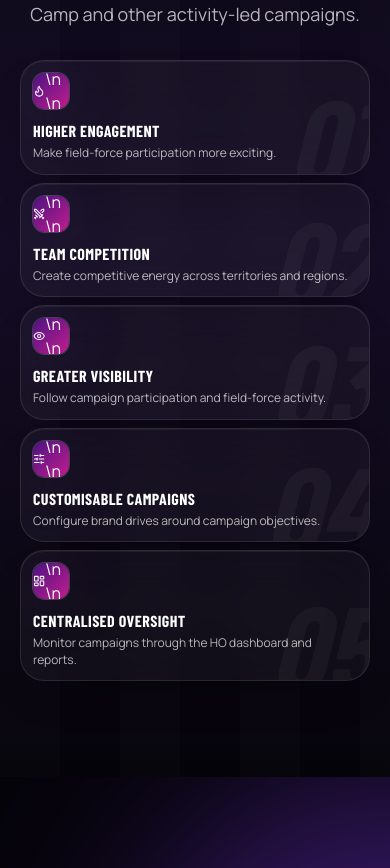
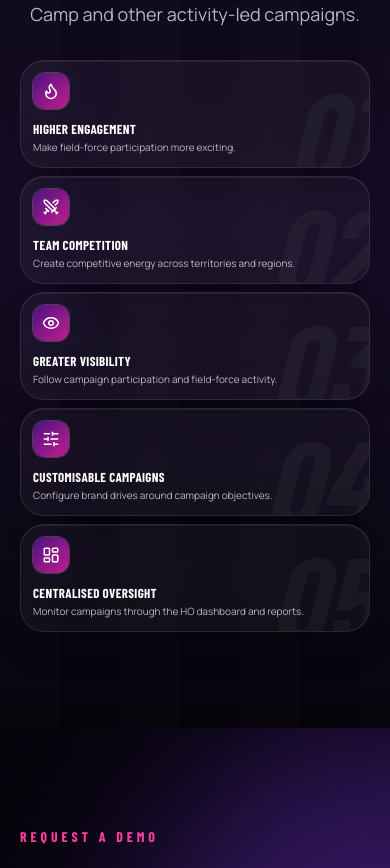
Before and after one commit to Rohan9833/Soccer_rxpl, a React (Vite) app in the folder frontend/: page / in a window 390 px wide. Shown: the part 4485-5353 px from the top of the page. Built offline with nearby package versions, Linux system fonts and the light colour scheme; no server answers; a web font is replaced by a local one.

Commit message:
Remove literal newline text and tighten mobile benefit text

```diff
--- a/frontend/src/components/Benefits.jsx
+++ b/frontend/src/components/Benefits.jsx
@@ -40,10 +40,9 @@ export default function Benefits() {
                   0{i + 1}
                 </span>
                 <span className="relative flex h-9 w-9 items-center justify-center rounded-xl sm:h-11 sm:w-11 lg:h-14 lg:w-14 lg:rounded-2xl bg-gradient-to-br from-violet-royal to-magenta shadow-glow-violet ring-1 ring-white/20">
-                  <Icon size={18} className="sm:hidden" />\n                  <Icon size={22} className="hidden sm:block lg:hidden" />\n                  <Icon size={26} className="hidden lg:block" />
-                </span>
-                <h3 className="relative mt-3 line-clamp-2 font-display text-base font-bold uppercase leading-tight tracking-wide sm:mt-4 sm:text-xl lg:mt-6 lg:text-3xl">{b.title}</h3>
-                <p className="relative mt-1 line-clamp-2 text-xs leading-snug text-white/70 sm:text-sm lg:mt-2 lg:text-lg">{b.text}</p>
+                  <Icon size={18} className="h-[18px] w-[18px] sm:h-[22px] sm:w-[22px] lg:h-[26px] lg:w-[26px]" /></span>
+                <h3 className="relative mt-3 line-clamp-2 font-display text-[13px] font-bold uppercase leading-tight tracking-wide sm:mt-4 sm:text-xl lg:mt-6 lg:text-3xl">{b.title}</h3>
+                <p className="relative mt-1 line-clamp-2 text-[10px] leading-snug text-white/70 sm:text-sm lg:mt-2 lg:text-lg">{b.text}</p>
               </motion.article>
             );
           })}
```
